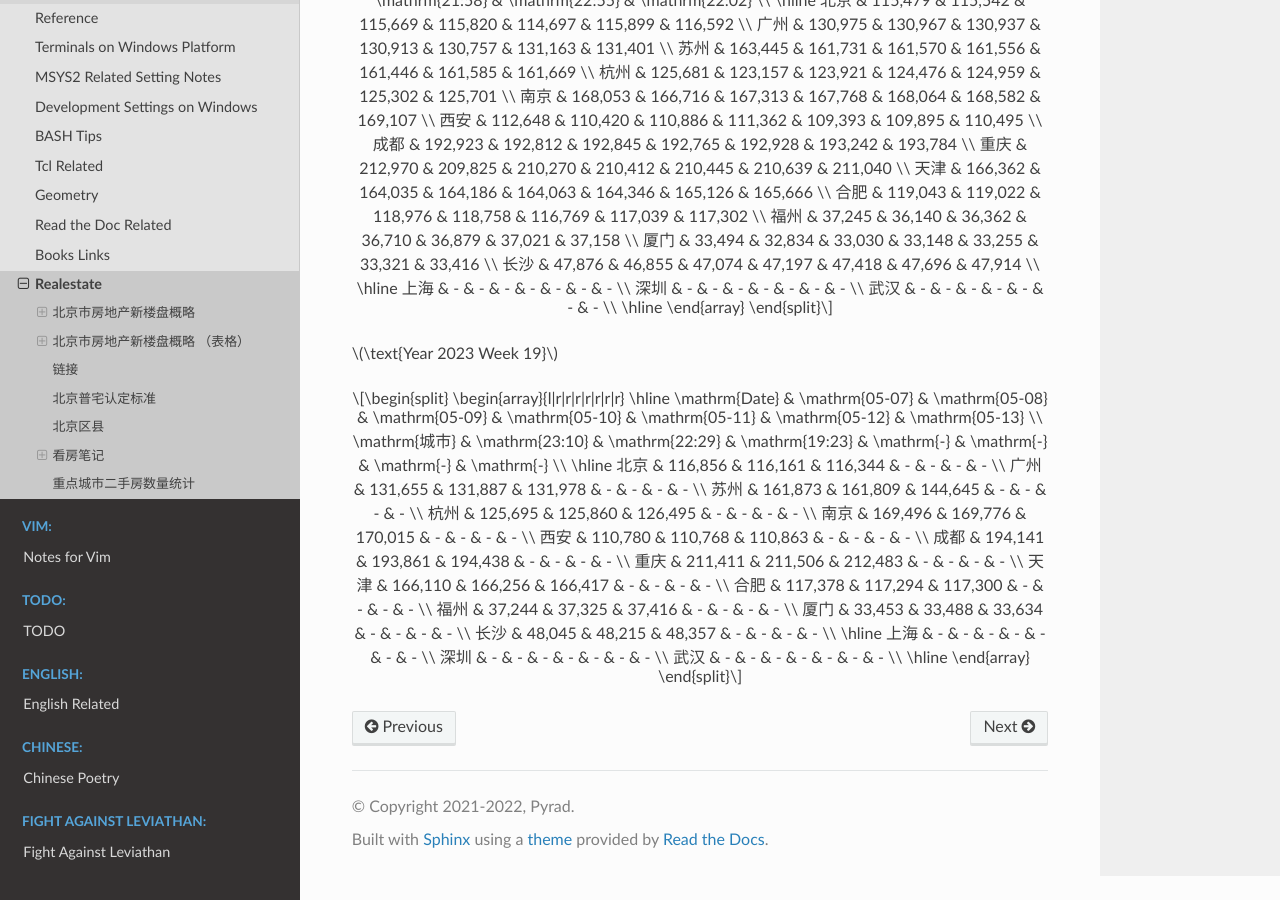
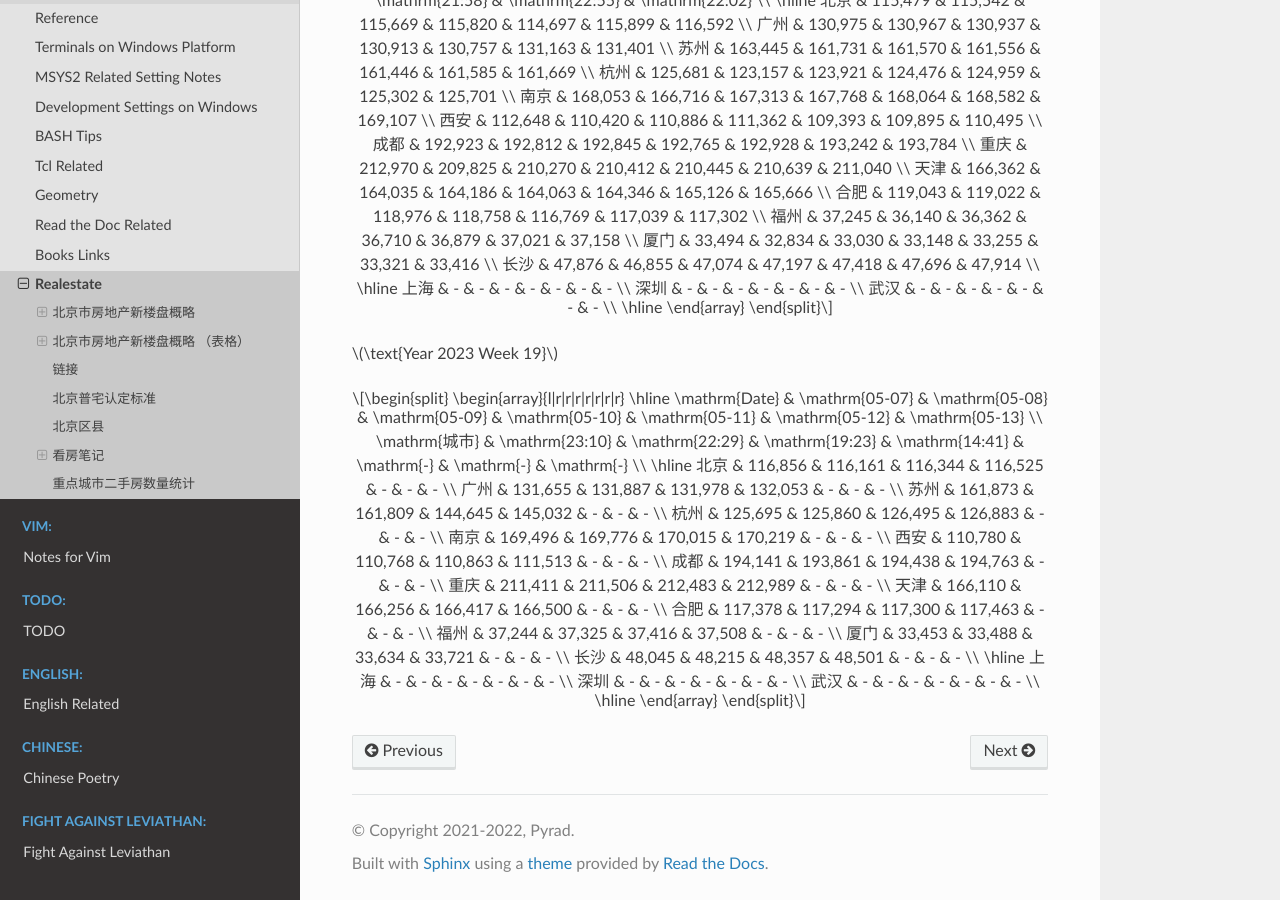
Before and after one commit to Pyrad/pyradnotes, a Sphinx documentation site: the page built from source/Notes/realestate.md, in a window 1280 px wide and 900 px high, scrolled down 13918 px. Built offline with Sphinx 7.4.7 and the Read the Docs theme 2.0.0, drawn with Linux system fonts in a browser that asks for light colours; a script that is not in the unit is left out.

Commit message:
Realestate Update resale numbers 2023-05-10

```diff
--- a/source/Notes/realestate.md
+++ b/source/Notes/realestate.md
@@ -718,21 +718,21 @@
 \begin{array}{l|r|r|r|r|r|r|r}
 \hline
 \mathrm{Date} & \mathrm{05-07} & \mathrm{05-08} & \mathrm{05-09} & \mathrm{05-10} & \mathrm{05-11} & \mathrm{05-12} & \mathrm{05-13} \\
-\mathrm{城市} & \mathrm{23:10} & \mathrm{22:29} & \mathrm{19:23} & \mathrm{-} & \mathrm{-} & \mathrm{-} & \mathrm{-} \\
+\mathrm{城市} & \mathrm{23:10} & \mathrm{22:29} & \mathrm{19:23} & \mathrm{14:41} & \mathrm{-} & \mathrm{-} & \mathrm{-} \\
 \hline
-北京 & 116,856 & 116,161 & 116,344 & - & - & - & - \\
-广州 & 131,655 & 131,887 & 131,978 & - & - & - & - \\
-苏州 & 161,873 & 161,809 & 144,645 & - & - & - & - \\
-杭州 & 125,695 & 125,860 & 126,495 & - & - & - & - \\
-南京 & 169,496 & 169,776 & 170,015 & - & - & - & - \\
-西安 & 110,780 & 110,768 & 110,863 & - & - & - & - \\
-成都 & 194,141 & 193,861 & 194,438 & - & - & - & - \\
-重庆 & 211,411 & 211,506 & 212,483 & - & - & - & - \\
-天津 & 166,110 & 166,256 & 166,417 & - & - & - & - \\
-合肥 & 117,378 & 117,294 & 117,300 & - & - & - & - \\
-福州 & 37,244 & 37,325 & 37,416 & - & - & - & - \\
-厦门 & 33,453 & 33,488 & 33,634 & - & - & - & - \\
-长沙 & 48,045 & 48,215 & 48,357 & - & - & - & - \\
+北京 & 116,856 & 116,161 & 116,344 & 116,525 & - & - & - \\
+广州 & 131,655 & 131,887 & 131,978 & 132,053 & - & - & - \\
+苏州 & 161,873 & 161,809 & 144,645 & 145,032 & - & - & - \\
+杭州 & 125,695 & 125,860 & 126,495 & 126,883 & - & - & - \\
+南京 & 169,496 & 169,776 & 170,015 & 170,219 & - & - & - \\
+西安 & 110,780 & 110,768 & 110,863 & 111,513 & - & - & - \\
+成都 & 194,141 & 193,861 & 194,438 & 194,763 & - & - & - \\
+重庆 & 211,411 & 211,506 & 212,483 & 212,989 & - & - & - \\
+天津 & 166,110 & 166,256 & 166,417 & 166,500 & - & - & - \\
+合肥 & 117,378 & 117,294 & 117,300 & 117,463 & - & - & - \\
+福州 & 37,244 & 37,325 & 37,416 & 37,508 & - & - & - \\
+厦门 & 33,453 & 33,488 & 33,634 & 33,721 & - & - & - \\
+长沙 & 48,045 & 48,215 & 48,357 & 48,501 & - & - & - \\
 \hline
 上海 & - & - & - & - & - & - & - \\
 深圳 & - & - & - & - & - & - & - \\
```
